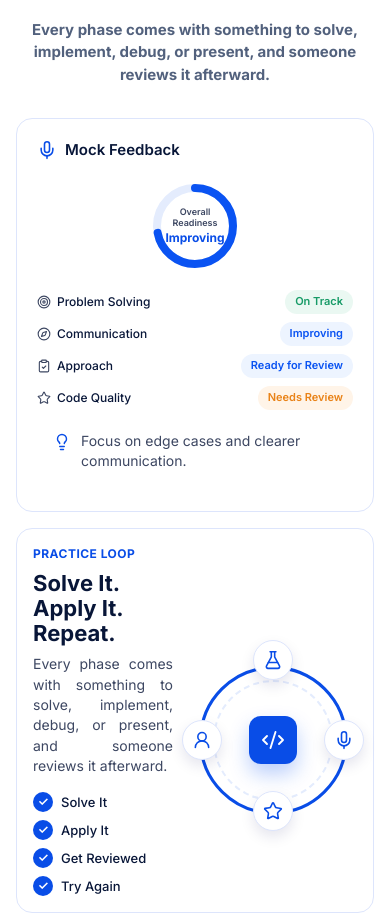
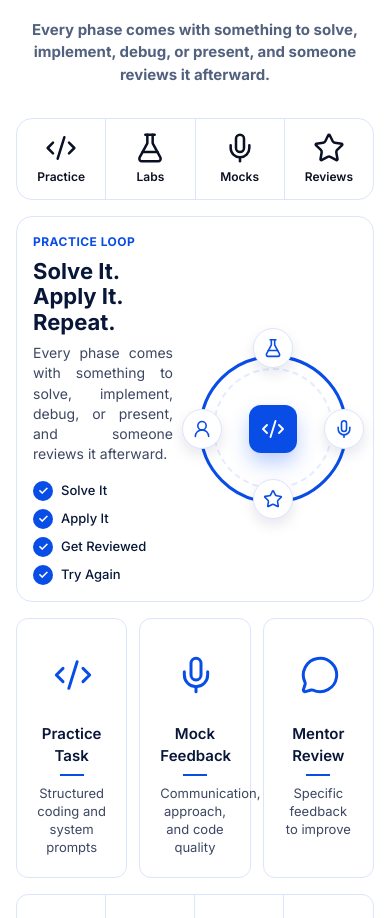
Before and after one commit to InterviewCall/AI-Proof-Engineering, a Next.js app: page / in a window 390 px wide. Shown: the part 8861-9779 px from the top of the page. Built offline with nearby package versions, Linux system fonts and the light colour scheme.

Commit message:
Bug Fixed

```diff
--- a/src/components/Sections/PracticeSystem/MobilePracticeTabs.tsx
+++ b/src/components/Sections/PracticeSystem/MobilePracticeTabs.tsx
@@ -1,186 +1,67 @@
-import { Lightbulb, Mic } from 'lucide-react';
-import { FC } from 'react';
+"use client";
 
-import { mockFeedbackMetrics } from '@/utils/practiceSystemItems';
+import { FC } from "react";
 
-import StatusPill from './StatusPill';
+import { type PracticeTabId } from "@/types/practiceSystem";
+import { practiceTabs } from "@/utils/practiceSystemItems";
 
-const RADIUS = 38;
-const CIRCUMFERENCE = 2 * Math.PI * RADIUS;
-const PROGRESS = 0.72;
+type MobilePracticeTabsProps = {
+    activeTab: PracticeTabId;
+    onTabChange: (tabId: PracticeTabId) => void;
+};
 
-const MockFeedbackCard: FC = () => {
+const MobilePracticeTabs: FC<MobilePracticeTabsProps> = ({
+    activeTab,
+    onTabChange,
+}) => {
     return (
-        <article
-            className="
-                flex
-                flex-col
-                rounded-2xl
-                border
-                border-(--practice-section-card-border)
-                bg-(--practice-section-card-bg)
-                p-5
-            "
+        <div
+            role="tablist"
+            aria-label="Practice system categories"
+            className="flex items-stretch overflow-hidden rounded-2xl border border-(--practice-section-board-border) bg-white"
         >
-            <div className="flex items-center gap-2">
-                <Mic
-                    aria-hidden="true"
-                    className="h-5 w-5 text-(--color-brand-700)"
-                    strokeWidth={1.9}
-                />
-
-                <h3
-                    className="
-                        text-[15px]
-                        font-semibold
-                        text-(--practice-section-card-title)
-                    "
-                >
-                    Mock Feedback
-                </h3>
-            </div>
-
-            <div className="mt-4 flex flex-col items-center gap-4 sm:flex-row sm:items-center">
-                <div className="relative flex h-24 w-24 shrink-0 items-center justify-center">
-                    <svg
-                        viewBox="0 0 96 96"
-                        className="h-24 w-24 -rotate-90"
-                        aria-hidden="true"
-                    >
-                        <circle
-                            cx="48"
-                            cy="48"
-                            r={RADIUS}
-                            fill="none"
-                            stroke="var(--practice-section-progress-track)"
-                            strokeWidth="8"
-                        />
-
-                        <circle
-                            cx="48"
-                            cy="48"
-                            r={RADIUS}
-                            fill="none"
-                            stroke="var(--practice-section-progress-fill)"
-                            strokeWidth="8"
-                            strokeLinecap="round"
-                            strokeDasharray={CIRCUMFERENCE}
-                            strokeDashoffset={
-                                CIRCUMFERENCE * (1 - PROGRESS)
-                            }
-                        />
-                    </svg>
-
-                    <div className="absolute inset-0 flex flex-col items-center justify-center gap-0.5 text-center">
-                        <span
-                            className="
-                                text-[9px]
-                                font-semibold
-                                leading-tight
-                                text-(--practice-section-card-text)
-                            "
-                        >
-                            Overall
-                            <br />
-                            Readiness
-                        </span>
-
-                        <span
-                            className="
-                                text-[12px]
-                                font-bold
-                                leading-tight
-                                text-(--color-brand-700)
-                            "
-                        >
-                            Improving
-                        </span>
-                    </div>
-                </div>
-
-                <div className="min-w-0 w-full flex-1 space-y-2">
-                    {mockFeedbackMetrics.map((metric) => {
-                        const Icon = metric.icon;
+            {practiceTabs.map((tab) => {
+                const isActive = activeTab === tab.id;
+                const Icon = tab.icon;
 
                 return (
                     <div
-                                key={metric.label}
-                                className="
+                        key={tab.id}
+                        role="tab"
+                        aria-selected={isActive}
+                        className={`
                             flex
+                            min-h-20
+                            flex-1
+                            shrink-0
+                            flex-col
                             items-center
-                                    justify-between
-                                    gap-2
-                                "
+                            justify-center
+                            gap-1
+                            px-2
+                            text-[12px]
+                            font-semibold
+                            whitespace-nowrap
+                            text-balck
+                            ${
+                                tab.id !== "reviews"
+                                    ? "border-r border-(--practice-section-board-border)"
+                                    : ""
+                            }
+
+                        `}
                     >
-                                <span className="flex min-w-0 items-center gap-1.5">
                         <Icon
                             aria-hidden="true"
-                                        className="
-                                            h-3.5
-                                            w-3.5
-                                            shrink-0
-                                            text-(--practice-section-card-text)
-                                        "
+                            className="h-8 w-8 text-current"
                             strokeWidth={1.9}
                         />
-
-                                    <span
-                                        className="
-                                            truncate
-                                            text-[12px]
-                                            font-medium
-                                            text-(--practice-section-card-title)
-                                        "
-                                    >
-                                        {metric.label}
-                                    </span>
-                                </span>
-
-                                <StatusPill status={metric.status} />
+                        <span>{tab.label}</span>
                     </div>
                 );
             })}
         </div>
-            </div>
-
-            {/* Focus box — aligned with Lab Checklist callout */}
-            <div
-                className="
-                    mt-[5px]
-                    flex
-                    min-h-[76px]
-                    items-start
-                    gap-2.5
-                    rounded-lg
-                    bg-(--practice-section-board-bg)
-                    px-4
-                    py-4
-                "
-            >
-                <Lightbulb
-                    aria-hidden="true"
-                    className="
-                        mt-0.5
-                        h-4.5
-                        w-4.5
-                        shrink-0
-                        text-(--color-brand-700)
-                    "
-                    strokeWidth={1.9}
-                />
-
-                <p
-                    className="
-                        text-[14px]
-                        leading-[1.45]
-                        text-(--practice-section-card-text)
-                    "
-                >
-                    Focus on edge cases and clearer communication.
-                </p>
-            </div>
-        </article>
     );
 };
 
-export default MockFeedbackCard;
+export default MobilePracticeTabs;
```
Lines whose indentation alone changed are shown as unchanged.
